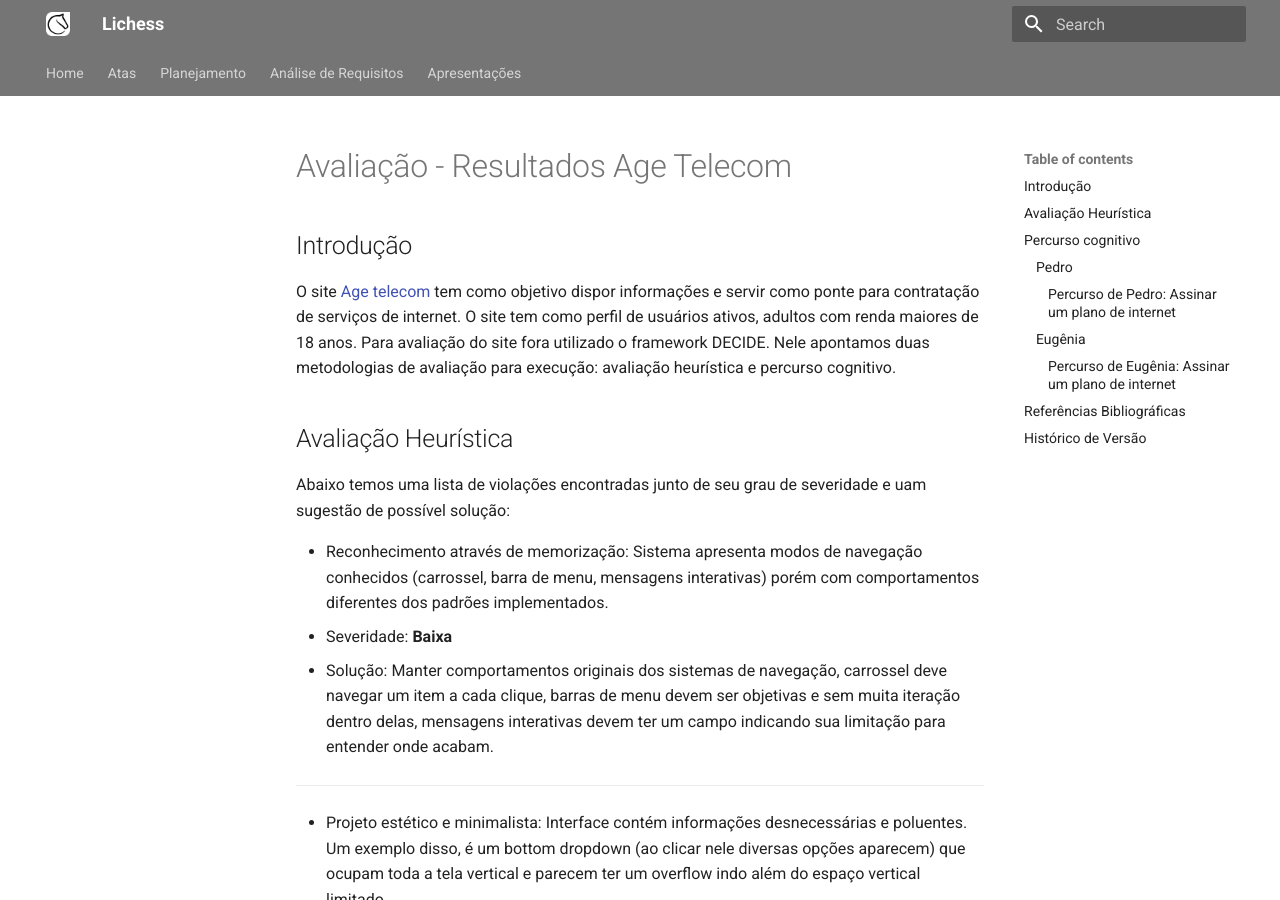
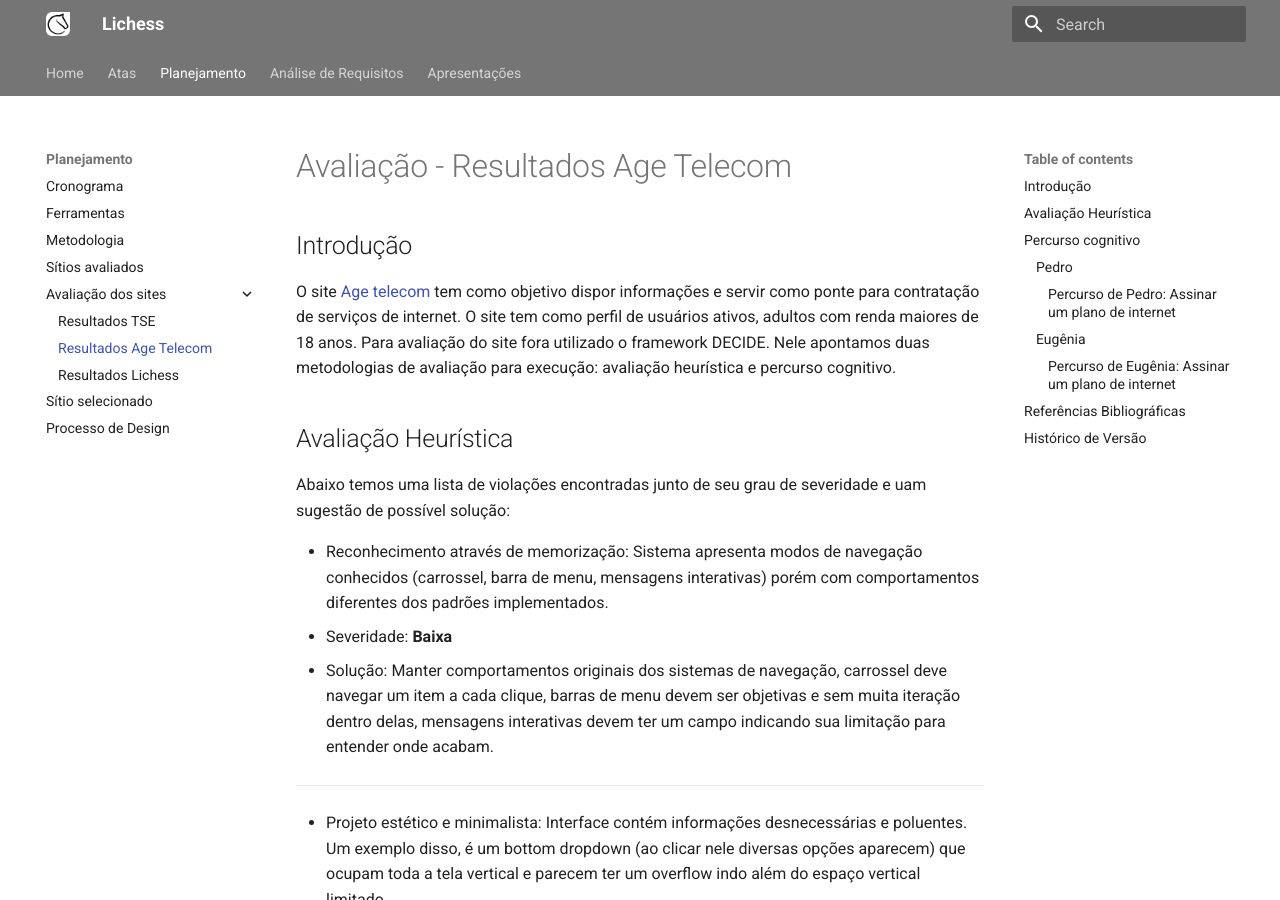
Before and after one commit to Interacao-Humano-Computador/2022.2-Lichess, an MkDocs documentation site: the page built from docs/planejamento/sítios_avaliados/resultados_age_telecom.md, in a window 1280 px wide and 900 px high. Built offline with MkDocs 1.6.1 and Material for MkDocs 9.7.7, drawn with Linux system fonts in a browser that asks for light colours; some of the changed lines change nothing that is shown.

Commit message:
fix: arrumando apontamentos no mkdocs e padronizando nome das pastas/arquivos para lowercase

```diff
--- a/mkdocs.yml
+++ b/mkdocs.yml
@@ -21,13 +21,13 @@
       - Metodologia: "planejamento/metodologias.md"
       - Sítios avaliados: "planejamento/sites_avaliados.md"
       - Avaliação dos sites:
-          - Resultados TSE: "planejamento/sites_avaliados/resultados_tse.md"
-          - Resultados Age Telecom: "planejamento/sites_avaliados/resultados_age_telecom.md"
-          - Resultados Lichess: "planejamento/sites_avaliados/resultados_lichess.pdf"
+          - Resultados TSE: "planejamento/sítios_avaliados/resultados_tse.md"
+          - Resultados Age Telecom: "planejamento/sítios_avaliados/resultados_age_telecom.md"
+          - Resultados Lichess: "planejamento/sítios_avaliados/resultados_lichess.pdf"
       - Sítio selecionado: "planejamento/app_selected.md"
       - Processo de Design: "planejamento/processo_de_design.md"
   - Análise de Requisitos:
-      - Aspectos éticos : "analiseRequisitos/aspectosEticos.md"
+      - Aspectos éticos: "analise_requisitos/aspectos_eticos.md"
   - Apresentações: "apresentacoes.md"
 
   # - Nova navegação: "nome do arquivo relativo a docs"
```
Also changed, not shown: docs/analise_requisitos/aspectos_eticos.md (renamed from docs/analiseRequisitos/aspectosEticos.md, +1 -0 lines).
